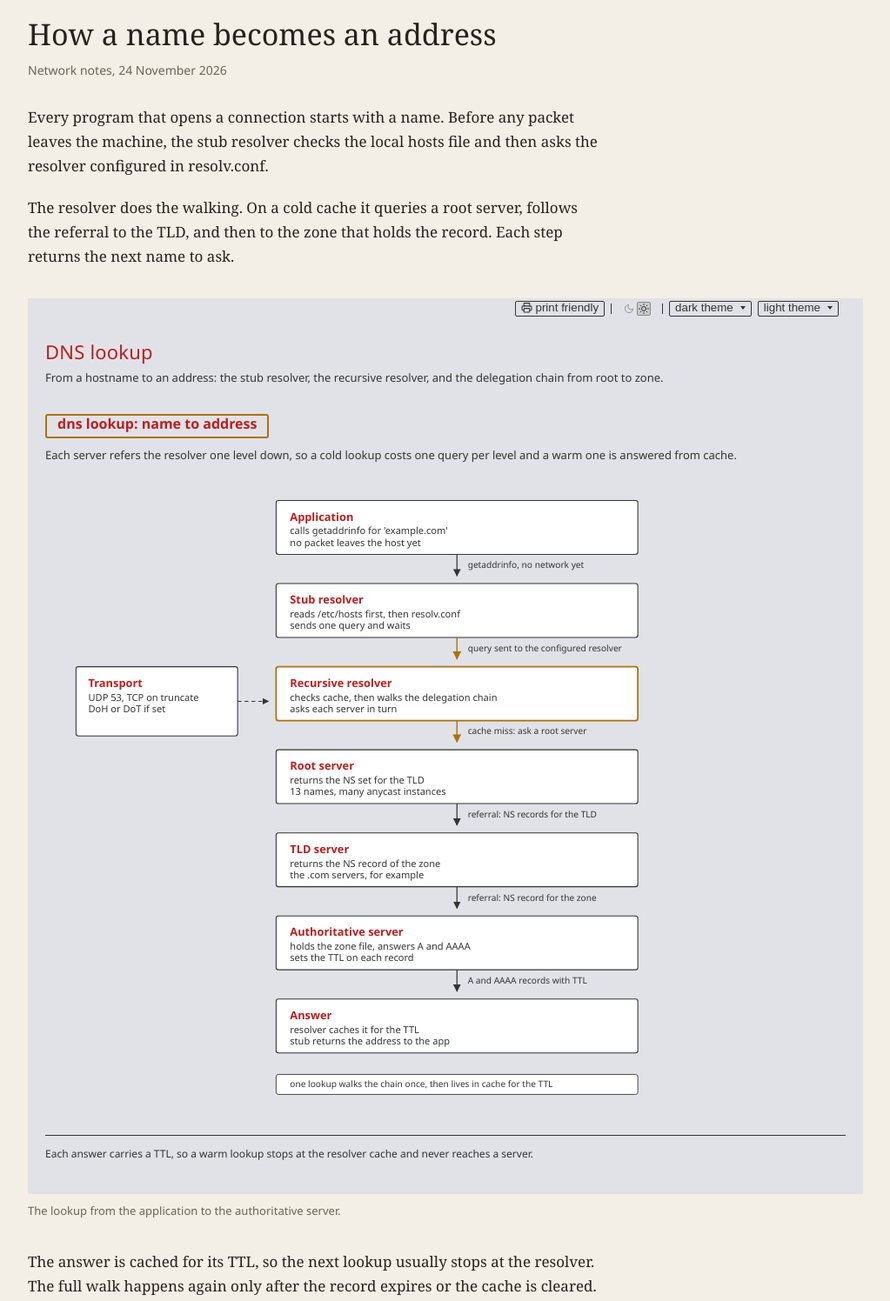
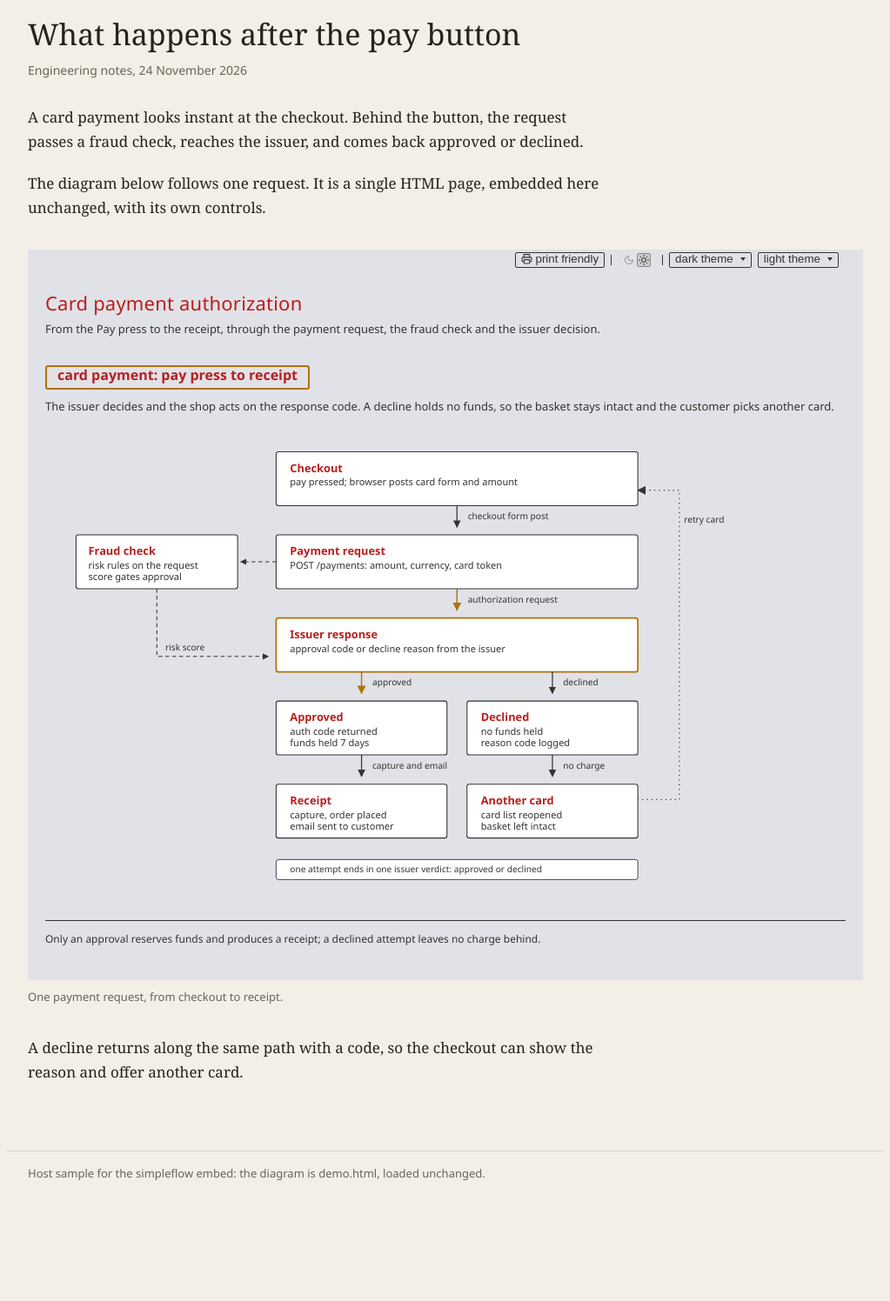
Before and after one commit to chezhenkie/simple-flow-diagram-skill, a plain HTML site: page docs/embed-sample.html in a window 1280 px wide. Shown: the part 80-1576 px from the top of the page at 87% size, without its empty margins (128-1151 px from the left). After the commit the page ends 1483 px from the top, so only its background shows below. Drawn offline with Linux system fonts and the light colour scheme.

Commit message:
Docs: embed the sample page in a plain host article

```diff
--- a/docs/embed-sample.html
+++ b/docs/embed-sample.html
@@ -3,7 +3,7 @@
 <head>
 <meta charset="utf-8">
 <meta name="viewport" content="width=device-width, initial-scale=1">
-<title>how a name becomes an address</title>
+<title>What happens after the pay button</title>
 <style>
   body {
     margin: 0; background: #f3efe6; color: #26221c;
@@ -24,7 +24,7 @@
   }
   p { max-width: 660px; margin: 0 0 20px; }
   figure { margin: 34px 0; }
-  iframe { display: block; width: 100%; height: 1030px; border: 0; }
+  iframe { display: block; width: 100%; height: 840px; border: 0; }
   figcaption {
     max-width: 660px; margin-top: 10px;
     font: 13px/1.5 "Segoe UI", system-ui, sans-serif; color: #6b6357;
@@ -41,22 +41,22 @@
 <header>field notes</header>
 
 <main>
-  <h1>How a name becomes an address</h1>
-  <p class="byline">Network notes, 24 November 2026</p>
+  <h1>What happens after the pay button</h1>
+  <p class="byline">Engineering notes, 24 November 2026</p>
 
-  <p>Every program that opens a connection starts with a name. Before any packet leaves the machine, the stub resolver checks the local hosts file and then asks the resolver configured in resolv.conf.</p>
+  <p>A card payment looks instant at the checkout. Behind the button, the request passes a fraud check, reaches the issuer, and comes back approved or declined.</p>
 
-  <p>The resolver does the walking. On a cold cache it queries a root server, follows the referral to the TLD, and then to the zone that holds the record. Each step returns the next name to ask.</p>
+  <p>The diagram below follows one request. It is a single HTML page, embedded here unchanged, with its own controls.</p>
 
   <figure>
-    <iframe src="sample-one-diagram.html" title="DNS lookup flow"></iframe>
-    <figcaption>The lookup from the application to the authoritative server.</figcaption>
+    <iframe src="demo.html" title="Card payment flow"></iframe>
+    <figcaption>One payment request, from checkout to receipt.</figcaption>
   </figure>
 
-  <p>The answer is cached for its TTL, so the next lookup usually stops at the resolver. The full walk happens again only after the record expires or the cache is cleared.</p>
+  <p>A decline returns along the same path with a code, so the checkout can show the reason and offer another card.</p>
 </main>
 
-<footer>Host sample for the simpleflow embed: the diagram above is sample-one-diagram.html, loaded unchanged.</footer>
+<footer>Host sample for the simpleflow embed: the diagram is demo.html, loaded unchanged.</footer>
 
 </body>
 </html>
```
Also changed, not shown: docs/index.html (+2 -2 lines), 1 other file.
